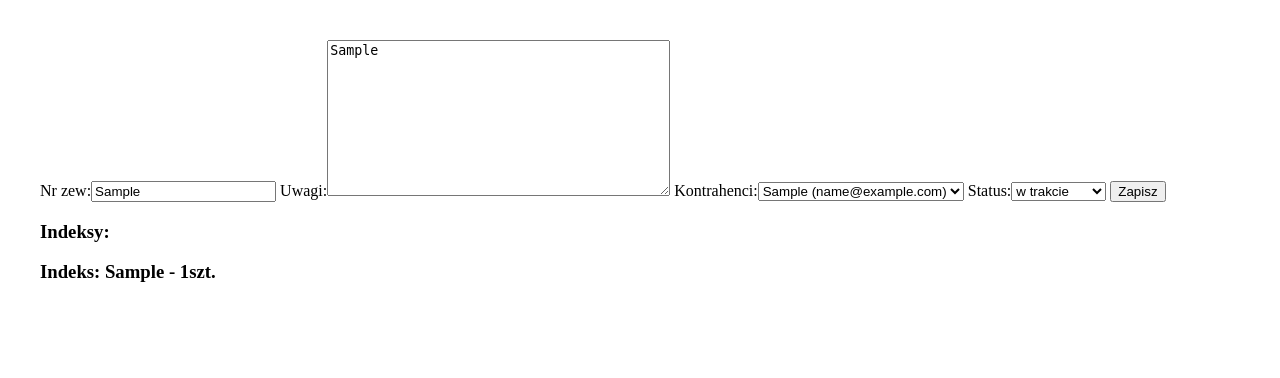
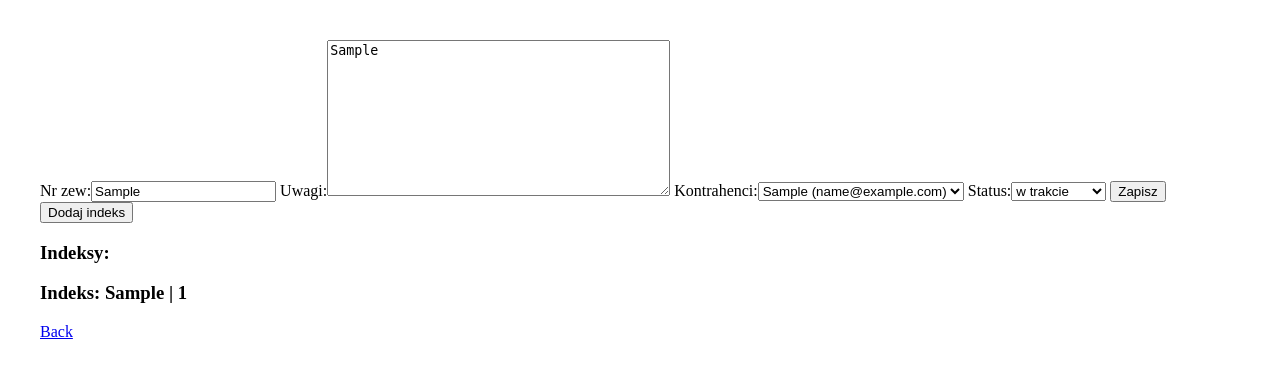
Before and after one commit to kbudzi/DjangoApp, a Django app: page /edytuj_top_oferty//1/ in a window 1280 px wide. Shown: the top 378 px of the page. Run offline with Django 3.2, Linux system fonts and the light colour scheme; tables that the repository leaves empty hold one stand-in row (values such as "Sample post").

Commit message:
sporo zmian

```diff
--- a/offerweb/forms.py
+++ b/offerweb/forms.py
@@ -17,4 +17,4 @@ class KontrahentForm(ModelForm):
 class IndeksForm(ModelForm):
     class Meta:
         model = Indeksy
-        fields = ['indeks','ilosc','czy_mat',"Oferta"]
+        fields = ['indeks','ilosc','czy_mat']
--- a/offerweb/models.py
+++ b/offerweb/models.py
@@ -1,6 +1,7 @@
 from django.db import models
 from phonenumber_field.modelfields import PhoneNumberField
 from address.models import AddressField
+from django.urls import reverse
 
 
 
@@ -34,7 +35,8 @@ class Oferty(models.Model):
             return "{} ({})".format(self.data, self.nr_zew)
 
 
-
+    def get_absolute_url(self):
+        return reverse('ofEdit', kwargs={'pk': self.pk})
 
 
 
@@ -43,11 +45,11 @@ class Indeksy(models.Model):
         (0, "Tak"),
         (1, "Nie")
     }
-    indeks= models.CharField(max_length=32)
-    ilosc = models.IntegerField()
+    indeks= models.CharField(max_length=32,null=True)
+    ilosc = models.IntegerField(null=True, blank=True)
+
+    czy_mat = models.PositiveBigIntegerField(default=1, choices=mat)
     Oferta=models.ForeignKey(Oferty,on_delete=models.CASCADE)
-    czy_mat = models.PositiveBigIntegerField(default=1, choices=mat)
-
 class Operacje(models.Model):
     typ = {
         (0, "Zwykła"),
--- a/offerweb/views.py
+++ b/offerweb/views.py
@@ -1,8 +1,9 @@
 from django.shortcuts import render, get_object_or_404, redirect
-from django.http import HttpResponse
+from django.http import HttpResponse, HttpResponseRedirect
 from django.contrib.auth.decorators import login_required
 from .models import Kontrahent , Oferty, Indeksy
 from .forms import KontrahentForm, OfertaForm, IndeksForm
+from django.urls import reverse
 
 
 def glowna(request):
@@ -36,14 +37,17 @@ def edytuj_oferte(request, id):
     oferty = get_object_or_404(Oferty, pk=id)
     oferta_form =OfertaForm(request.GET or None, instance=oferty)
     indeksy = Indeksy.objects.filter(Oferta=oferty) # lista indeksów dla danej oferty
-    indeksy_form = IndeksForm(request.GET or None)#instance=oferty
+    indeksy_form = IndeksForm(request.POST or None)#instance=oferty
+    if request.method == 'POST':
+        if 'indeks' in request.POST:
+            indeks = indeksy_form.save(commit=False)
+            indeks.Oferta = oferty
+            indeks.save()
 
-    if all(oferta_form.is_valid(), indeksy_form.is_valid()):
-        oferta = oferta_form.save()
-        indeks = indeksy_form.save()
-        oferta.indeks = indeks
-        oferta.save()
-        return redirect(edytuj_oferte)
+            t = "edytuj_oferte : %s"%(id)
+            return HttpResponse(t)
+
+
     return render(request, 'edytuj_oferte.html',{'oferta_form': oferta_form, 'indeksy_form': indeksy_form, 'indeksy':indeksy})
 
 def usun_oferte(request, id):
--- a/templates/edytuj_oferte.html
+++ b/templates/edytuj_oferte.html
@@ -15,16 +15,20 @@
         <button type="submit">Zapisz</button>
 
     </form>
+
+     <form method="post" enctype="multipart/form-data">
+        {% csrf_token %}
+        {{ indeksy_form }}
+            <button type="submit" >Dodaj indeks</button>
+     </form>
+
     <h3>Indeksy:</h3>
     {% for indeks in indeksy %}
         <h3></h3>
-        <h3>Indeks: {{indeks.indeks}} - {{indeks.ilosc}}szt.</h3>
-
-
-
+        <h3>Indeks: {{indeks.indeks}} | {{indeks.ilosc}}</h3>
     {% endfor %}
 
 
-
+    <a href="javascript:window.history.back();">Back</a>
 </body>
 </html>
```
Also changed, not shown: offerweb/migrations/0010_alter_indeksy_czy_mat_alter_oferty_status.py (added), offerweb/migrations/0011_alter_oferty_status_alter_operacje_typ_operacji.py (added), offerweb/migrations/0012_alter_indeksy_czy_mat_alter_oferty_status_and_more.py (added), offerweb/migrations/0013_alter_indeksy_czy_mat_alter_oferty_status.py (added), offerweb/migrations/0014_alter_indeksy_indeks_alter_oferty_status.py (added), offerweb/migrations/0015_alter_indeksy_czy_mat_alter_indeksy_ilosc_and_more.py (added), offerweb/migrations/0016_alter_indeksy_czy_mat_alter_indeksy_ilosc_and_more.py (added), offerweb/migrations/0017_alter_oferty_status.py (added), offerweb/migrations/0018_alter_indeksy_czy_mat_alter_oferty_status.py (added).
